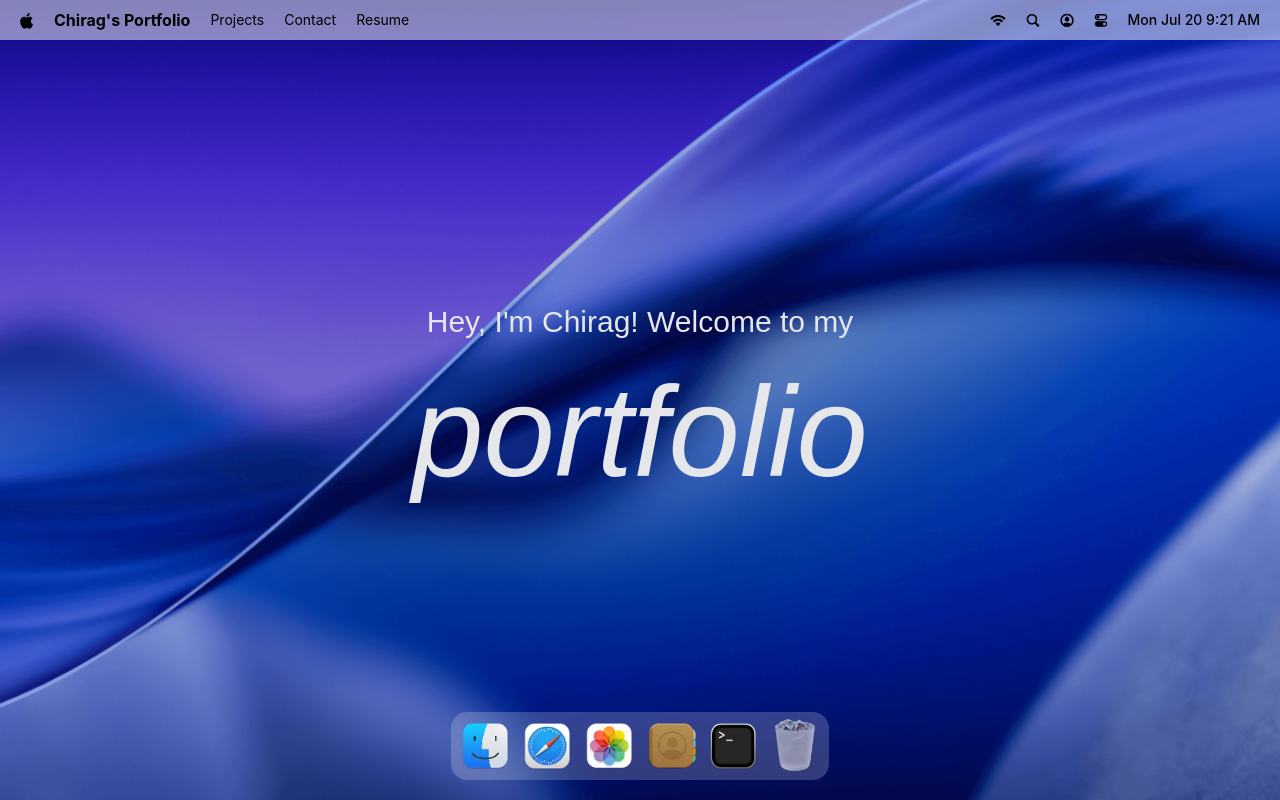
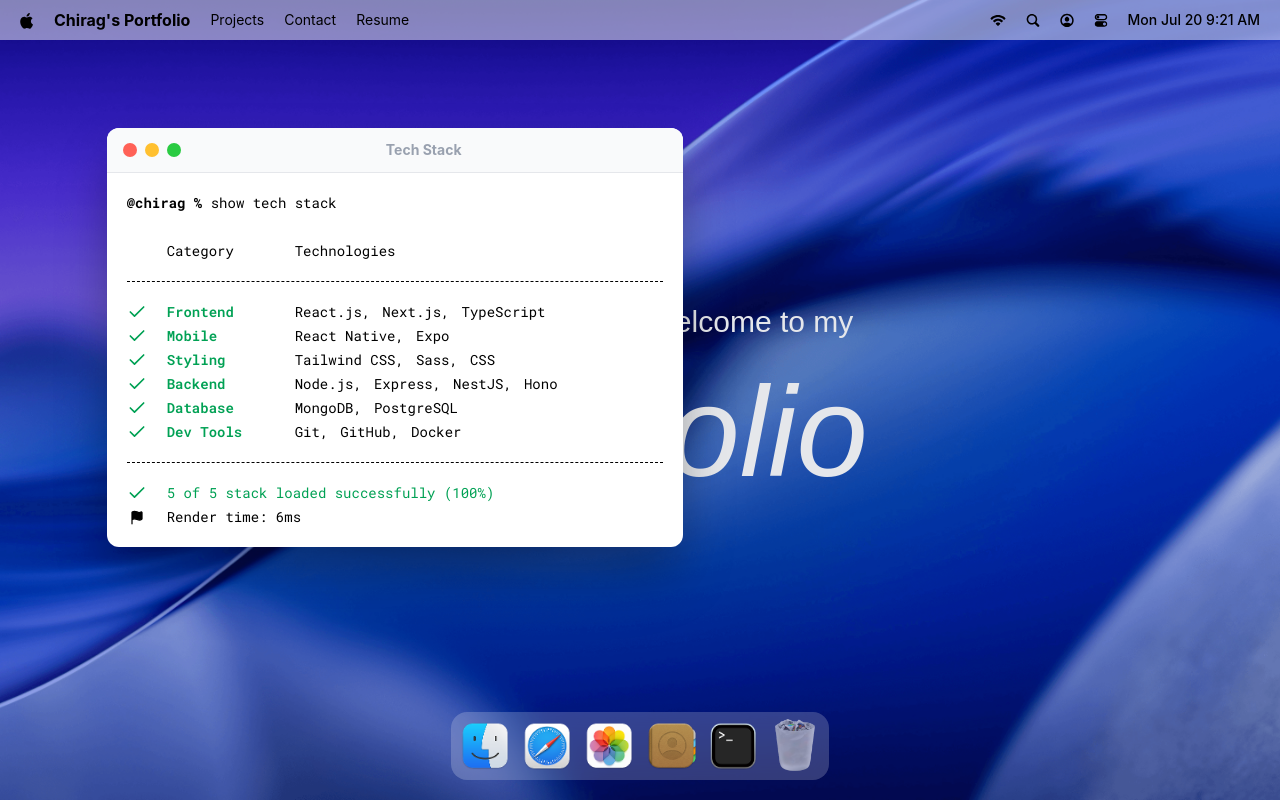
Before and after one commit to krish12tomar-boop/MacOS_Portfolio, a React (Vite) app: page / in a window 1280 px wide. Both pictures are taken after a click on the button 733 px from the left and 746 px from the top of the page. Built offline with nearby package versions, Linux system fonts and the light colour scheme; a web font is replaced by a local one.

Commit message:
implement a hoc for managing window states and add the first window - terminal

```diff
--- a/package.json
+++ b/package.json
@@ -14,11 +14,13 @@
     "@tailwindcss/vite": "^4.3.2",
     "dayjs": "^1.11.21",
     "gsap": "^3.15.0",
+    "immer": "^11.1.15",
     "lucide-react": "^1.24.0",
     "react": "^19.2.7",
     "react-dom": "^19.2.7",
     "react-tooltip": "^6.0.8",
-    "tailwindcss": "^4.3.2"
+    "tailwindcss": "^4.3.2",
+    "zustand": "^5.0.14"
   },
   "devDependencies": {
     "@eslint/js": "^10.0.1",
--- a/src/App.jsx
+++ b/src/App.jsx
@@ -1,4 +1,10 @@
+import { gsap } from "gsap";
+import { Draggable } from "gsap/Draggable";
+
 import { Dock, Navbar, Welcome } from "#components";
+import { Terminal } from "#windows";
+
+gsap.registerPlugin(Draggable);
 
 const App = () => {
   return (
@@ -6,6 +12,8 @@
       <Navbar />
       <Welcome />
       <Dock />
+
+      <Terminal />
     </main>
   );
 };
--- a/src/components/Dock.jsx
+++ b/src/components/Dock.jsx
@@ -4,8 +4,10 @@
 
 import { dockApps } from "#constants/index.js";
 import { useGSAP } from "@gsap/react";
+import useWindowStore from "#store/window.js";
 
 const Dock = () => {
+    const { openWindow, closeWindow, windows } = useWindowStore();
     const dockRef = useRef(null);
 
     useGSAP(() => {
@@ -58,8 +60,18 @@
            };
     }, []);
 
-    const toogleApp = () => {
-        //TODO Implement Open Window Logic
+    const toggleApp = (app) => {
+        if(!app.canOpen) return;
+
+        const window = windows[app.id];
+
+        if(window.isOpen) {
+            closeWindow(app.id);
+        } else {
+            openWindow(app.id);
+        }
+
+        console.log(windows);
     };
 
   return (
@@ -78,7 +90,7 @@
                         className="dock-icon"
                         aria-label={name}
                         disabled={!canOpen}
-                        onClick={() => toogleApp({ id, canOpen })}
+                        onClick={() => toggleApp({ id, canOpen })}
                     >
                         <img
                             src={`/images/${icon}`}
--- /dev/null
+++ b/src/components/WindowControls.jsx
@@ -0,0 +1,14 @@
+import useWindowStore from "#store/window.js";
+
+const WindowControls = ({ target }) => {
+    const { closeWindow } = useWindowStore();
+
+    return (
+          <div id="window-controls">
+          <div className="close" onClick={() => closeWindow(target)} />
+          <div className="minimize" />
+          <div className="maximize" />
+          </div>
+    );
+};
+export default WindowControls;
--- a/src/components/index.js
+++ b/src/components/index.js
@@ -1,5 +1,6 @@
 import Navbar from "#components/Navbar";
 import Welcome from "#components/Welcome";
 import Dock from "#components/Dock";
+import WindowControls from "#components/WindowControls";
 
-export { Navbar, Welcome, Dock };
+export { Navbar, Welcome, Dock, WindowControls };
--- /dev/null
+++ b/src/hoc/WindowWrapper.jsx
@@ -0,0 +1,55 @@
+import useWindowStore from "#store/window.js";
+import { useGSAP } from "@gsap/react";
+import { useLayoutEffect, useRef } from "react";
+import gsap from "gsap";
+import { Draggable } from "gsap/Draggable";
+
+const WindowWrapper = (Component, windowKey) => {
+    const Wrapped = (props) => {
+      const { focusWindow, windows } = useWindowStore();
+      const { isOpen, zIndex } = windows[windowKey];
+      const ref = useRef(null);
+
+      useGSAP(() => {
+        const el = ref.current;
+        if(!el || !isOpen) return;
+
+        el.style.display = "block";
+
+        gsap.fromTo(
+            el,
+            { scale: 0.8, opacity: 0, y: 40},
+            { scale: 1, opacity: 1, y: 0, duration: 0.4, ease: "power3.out"},
+        );
+      }, [isOpen]);
+
+      useGSAP(() => {
+        const el = ref.current;
+        if (!el) return;
+
+        const [instance] = Draggable.create(el, {
+             onPress: () => focusWindow(windowKey),
+         });
+
+        return () => instance.kill();
+      },[]);
+
+      useLayoutEffect(() => {
+        const el = ref.current;
+        if(!el) return;
+        el.style.display = isOpen ? "block" : "none";
+      }, [isOpen]);
+
+      return (
+         <section id={windowKey} ref={ref} style={{ zIndex }} className="absolute" >
+                <Component {...props} />
+            </section>
+      );
+    };
+
+    Wrapped.displayName = `WindowWrapper(${Component.displayName || Component.name || "Component"})`;
+
+    return Wrapped;
+};
+
+export default WindowWrapper;
--- /dev/null
+++ b/src/store/window.js
@@ -0,0 +1,38 @@
+import { INITIAL_Z_INDEX, WINDOW_CONFIG } from "#constants";
+import { create } from "zustand";
+import { immer } from "zustand/middleware/immer";
+
+const useWindowStore = create(
+    immer((set) => ({
+      windows: WINDOW_CONFIG,
+      nextZIndex: INITIAL_Z_INDEX + 1,
+
+      openWindow: (windowKey, data = null) =>
+        set((state) => {
+          const win = state.windows[windowKey];
+           if (!win) return;
+           win.isOpen = true;
+           win.zIndex = state.nextZIndex;
+           win.data = data ?? win.data;
+           state.nextZIndex++;
+         }),
+
+      closeWindow: (windowKey) =>
+         set((state) =>  {
+           const win = state.windows[windowKey];
+           // Defensive: if the windowKey is invalid, do nothing.
+           if (!win) return;
+           win.isOpen = false;
+           win.zIndex = INITIAL_Z_INDEX;
+           win.data = null;
+        }),
+
+      focusWindow: (windowKey) =>
+         set((state) => {
+           const win = state.windows[windowKey];
+           win.zIndex = state.nextZIndex++;
+       }),
+  })),
+);
+
+export default useWindowStore;
--- /dev/null
+++ b/src/windows/Terminal.jsx
@@ -0,0 +1,59 @@
+import WindowWrapper from "#hoc/WindowWrapper.jsx";
+import { techStack } from "#constants";
+import { Check, Flag } from "lucide-react";
+import WindowControls from "#components/WindowControls.jsx";
+
+const Terminal = () => {
+  return (
+    <>
+       <div id="window-header">
+         <WindowControls target="terminal" />
+         <h2>Tech Stack</h2>
+       </div>
+
+       <div className="techstack">
+         <p>
+            <span className="font-bold">@chirag % </span>
+            show tech stack
+         </p>
+
+         <div className="label">
+            <p className="w-32">Category</p>
+            <p>Technologies</p>
+         </div>
+
+         <ul className="content">
+            {techStack.map(({ category, items }) => (
+                <li key= {category} className="flex items-center">
+                    <Check className="check" size={20} />
+                    <h3>{category}</h3>
+                    <ul>
+                        {items.map((item, i) => (
+                            <li key={i}>
+                                {item}
+                                {i < items.length - 1 ? "," : ""}
+                                </li>
+                        ))}
+                    </ul>
+                </li>
+            ))}
+         </ul>
+
+         <div className="footnote">
+            <p>
+                <Check size={20} /> 5 of 5 stack loaded successfully (100%)
+            </p>
+
+            <p className="text-black">
+                <Flag size={15} fill="black" />
+                Render time: 6ms
+            </p>
+         </div>
+       </div>
+     </>
+  );
+};
+
+const TerminalWindow = WindowWrapper(Terminal, "terminal");
+
+export default TerminalWindow;
--- /dev/null
+++ b/src/windows/index.js
@@ -0,0 +1,3 @@
+import Terminal from "#windows/Terminal.jsx";
+
+export { Terminal };
```
Also changed, not shown: 1 other file (tests, documents, lock files or other folders).
